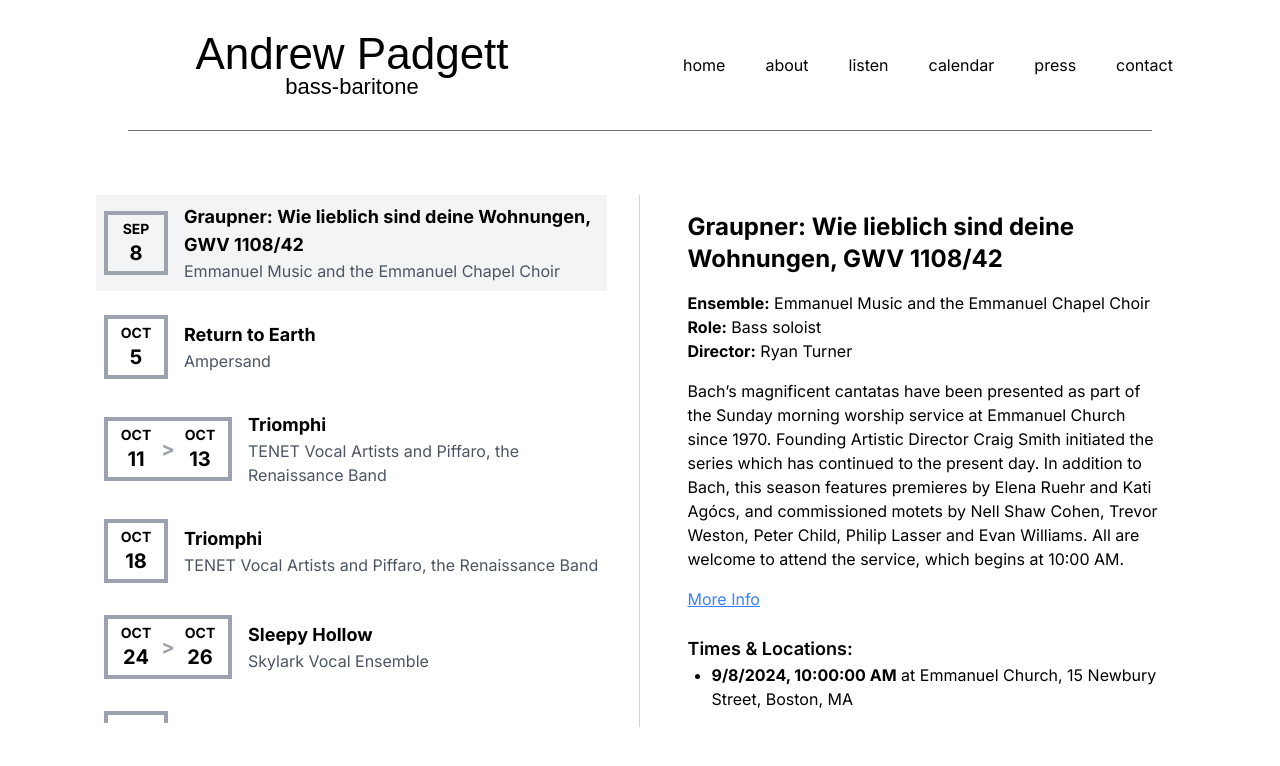
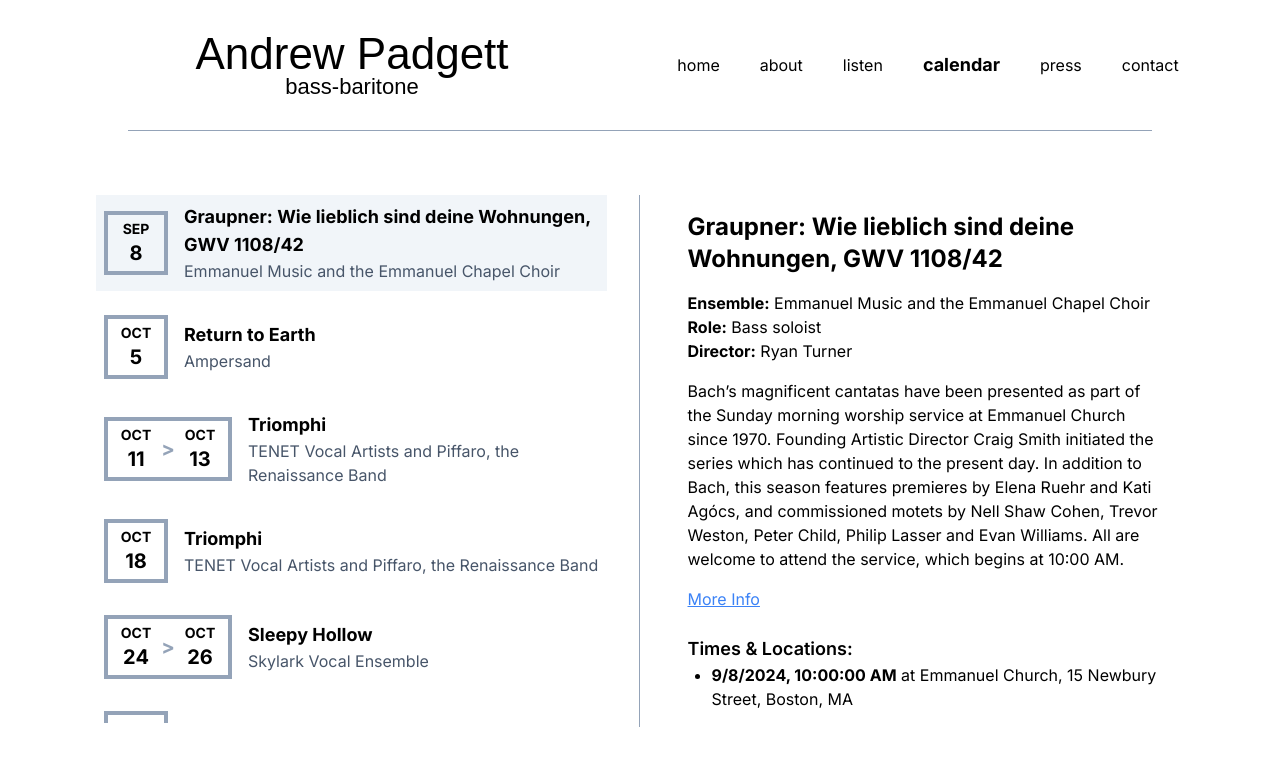
Before and after one commit to VoxAntiqua/andrew-padgett-website, a Next.js app: page /calendar in a window 1280 px wide. Shown: the top 766 px of the page. Built offline with nearby package versions, Linux system fonts and the light colour scheme; a web font is replaced by a local one.

Commit message:
Navbar links indicate current path

```diff
--- a/app/calendar/page.tsx
+++ b/app/calendar/page.tsx
@@ -24,7 +24,7 @@ export default function Calendar() {
           <EventsList events={sortedEvents} onSelectEvent={setSelectedEvent} selectedEvent={selectedEvent} />
 
           {/* Vertical Divider */}
-          <div className="border-l border-gray-300 mx-8 h-auto self-stretch"></div>
+          <div className="border-l border-slate-400 mx-8 h-auto self-stretch"></div>
 
           {/* Right Side: Event Details with fade-in effect */}
           {selectedEvent && (
--- a/app/header.tsx
+++ b/app/header.tsx
@@ -1,7 +1,16 @@
+'use client'
+
 import Link from "next/link";
 import SingerLogo from "./ui/SingerLogo";
+import { usePathname } from "next/navigation";  // Import the usePathname hook
 
 export default function Header() {
+  // Get the current pathname
+  const pathname = usePathname();
+
+  // Function to determine if a link is active
+  const isActive = (href: string) => pathname === href;
+
   return (
     <header>
       <nav className="py-8">
@@ -14,31 +23,32 @@ export default function Header() {
           {/* Right half with navigation links, centered */}
           <div className="flex justify-center flex-1">
             <ul className="flex gap-10 items-center">
-              <li>
-                <Link href="/">home</Link>
-              </li>
-              <li>
-                <Link href="/about">about</Link>
-              </li>
-              <li>
-                <Link href="/listen">listen</Link>
-              </li>
-              <li>
-                <Link href="/calendar">calendar</Link>
-              </li>
-              <li>
-                <Link href="/press">press</Link>
-              </li>
-              <li>
-                <Link href="/contact">contact</Link>
-              </li>
+              {[
+                { href: "/", label: "home" },
+                { href: "/about", label: "about" },
+                { href: "/listen", label: "listen" },
+                { href: "/calendar", label: "calendar" },
+                { href: "/press", label: "press" },
+                { href: "/contact", label: "contact" },
+              ].map(({ href, label }) => (
+                <li key={href}>
+                  <Link
+                    href={href}
+                    className={`${
+                      isActive(href) ? "font-bold text-lg" : "font-normal"
+                    } transition-colors duration-200`}
+                  >
+                    {label}
+                  </Link>
+                </li>
+              ))}
             </ul>
           </div>
         </div>
       </nav>
 
       {/* Separate dividing line spanning about 80% of the viewport width */}
-      <div className="border-b border-gray-500 mx-auto w-4/5"></div>
+      <div className="border-b border-slate-400 mx-auto w-4/5"></div>
     </header>
   );
 }
--- a/app/layout.tsx
+++ b/app/layout.tsx
@@ -9,7 +9,7 @@ import "./globals.css";
 const inter = Inter({ subsets: ["latin"] });
 
 export const metadata: Metadata = {
-  title: "Create Next App",
+  title: "Andrew Padgett | bass-baritone",
   description: "Generated by create next app",
 };
 
--- a/app/ui/calendar/EventsList.tsx
+++ b/app/ui/calendar/EventsList.tsx
@@ -28,7 +28,7 @@ const EventsList: React.FC<EventsListProps> = ({ events, onSelectEvent, selected
           <li
             key={event.id}
             className={`cursor-pointer flex items-center p-2  ${
-              selectedEvent?.id === event.id ? "bg-gray-100 " : "hover:bg-gray-50"
+              selectedEvent?.id === event.id ? "bg-slate-100 " : "hover:bg-slate-50"
             }`}
             onClick={() => onSelectEvent(event)}
           >
@@ -36,7 +36,7 @@ const EventsList: React.FC<EventsListProps> = ({ events, onSelectEvent, selected
             <div className="relative flex space-x-0">
               {dates.length > 1 ? (
                 // Multiple dates
-                <div className="flex items-center w-32 h-16 border-4 border-gray-400">
+                <div className="flex items-center w-32 h-16 border-4 border-slate-400">
                   <div className="flex flex-col items-center w-1/2 border-r-4 border-transparent">
                     <span className="text-sm font-bold">{firstDate.month}</span>
                     <span className="text-xl font-bold">{firstDate.day}</span>
@@ -46,13 +46,13 @@ const EventsList: React.FC<EventsListProps> = ({ events, onSelectEvent, selected
                     <span className="text-xl font-bold">{lastDate.day}</span>
                   </div>
                   {/* ">" character */}
-                  <span className="absolute inset-0 flex items-center justify-center text-xl font-bold text-gray-400">
+                  <span className="absolute inset-0 flex items-center justify-center text-xl font-bold text-slate-400">
                     &gt;
                   </span>
                 </div>
               ) : (
                 // Single date
-                <div className="flex flex-col items-center justify-center w-16 h-16 border-4 border-gray-400">
+                <div className="flex flex-col items-center justify-center w-16 h-16 border-4 border-slate-400">
                   <span className="text-sm font-bold">{firstDate.month}</span>
                   <span className="text-xl font-bold">{firstDate.day}</span>
                 </div>
@@ -62,7 +62,7 @@ const EventsList: React.FC<EventsListProps> = ({ events, onSelectEvent, selected
             {/* Event Details Section */}
             <div className="ml-4 flex flex-col justify-center">
               <h3 className="font-bold text-lg">{event.title}</h3>
-              <p className="text-gray-600">{event.ensemble.name}</p>
+              <p className="text-slate-600">{event.ensemble.name}</p>
             </div>
           </li>
         );
```
Also changed, not shown: todos.txt.
